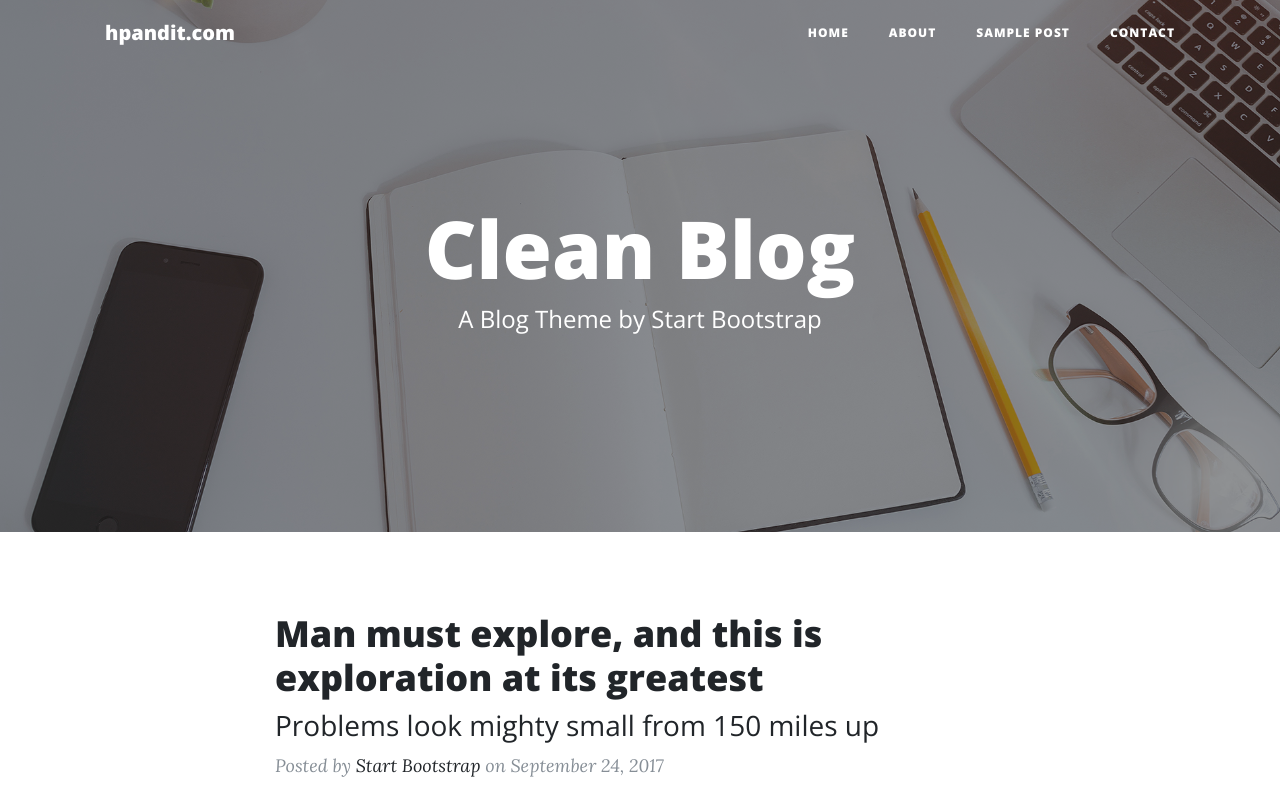
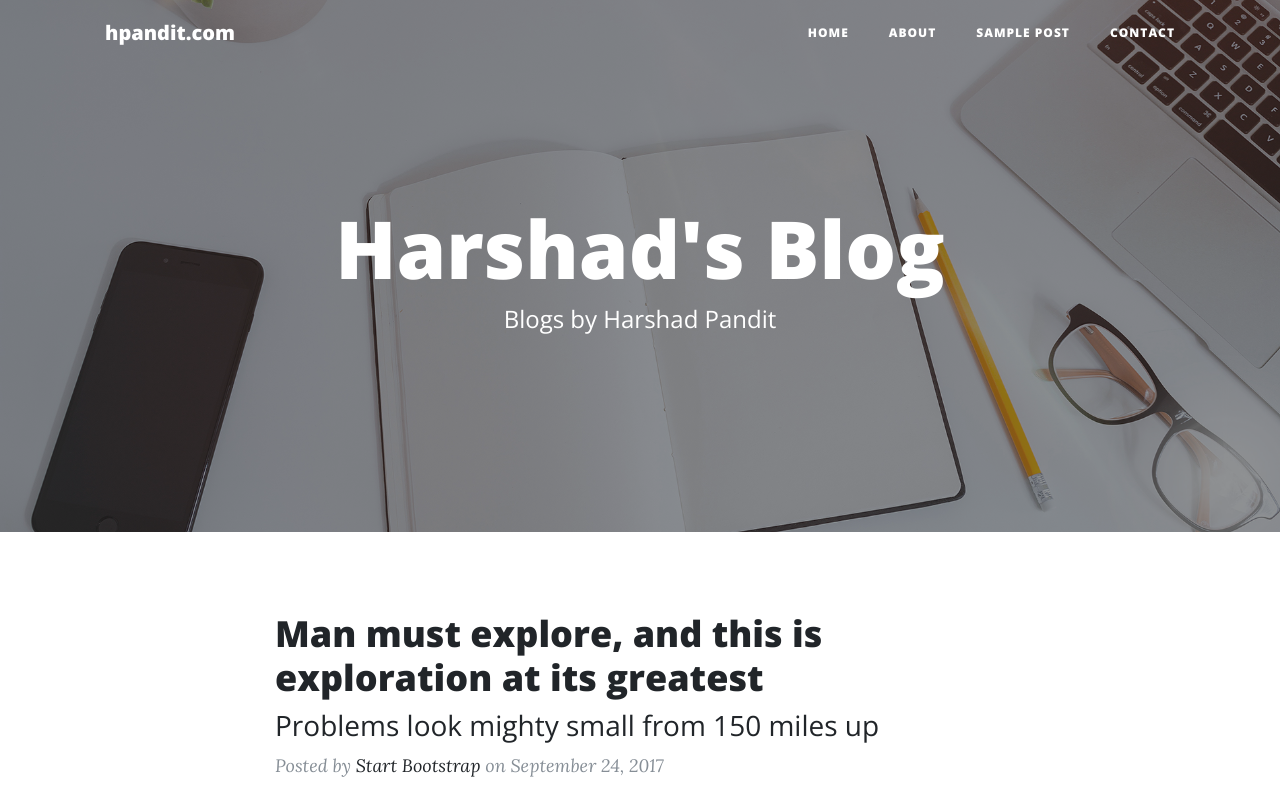
Before and after one commit to harshadpandit/hpandit.com-site, a website: page index.html in a window 1280 px wide. Shown: the top 800 px of the page. Drawn offline with nearby package versions, Linux system fonts and the light colour scheme.

Commit message:
Update index.html
Some small changes to test

```diff
--- a/index.html
+++ b/index.html
@@ -62,8 +62,8 @@
         <div class="row">
           <div class="col-lg-8 col-md-10 mx-auto">
             <div class="site-heading">
-              <h1>Clean Blog</h1>
-              <span class="subheading">A Blog Theme by Start Bootstrap</span>
+              <h1>Harshad's Blog</h1>
+              <span class="subheading">Blogs by Harshad Pandit</span>
             </div>
           </div>
         </div>
```
